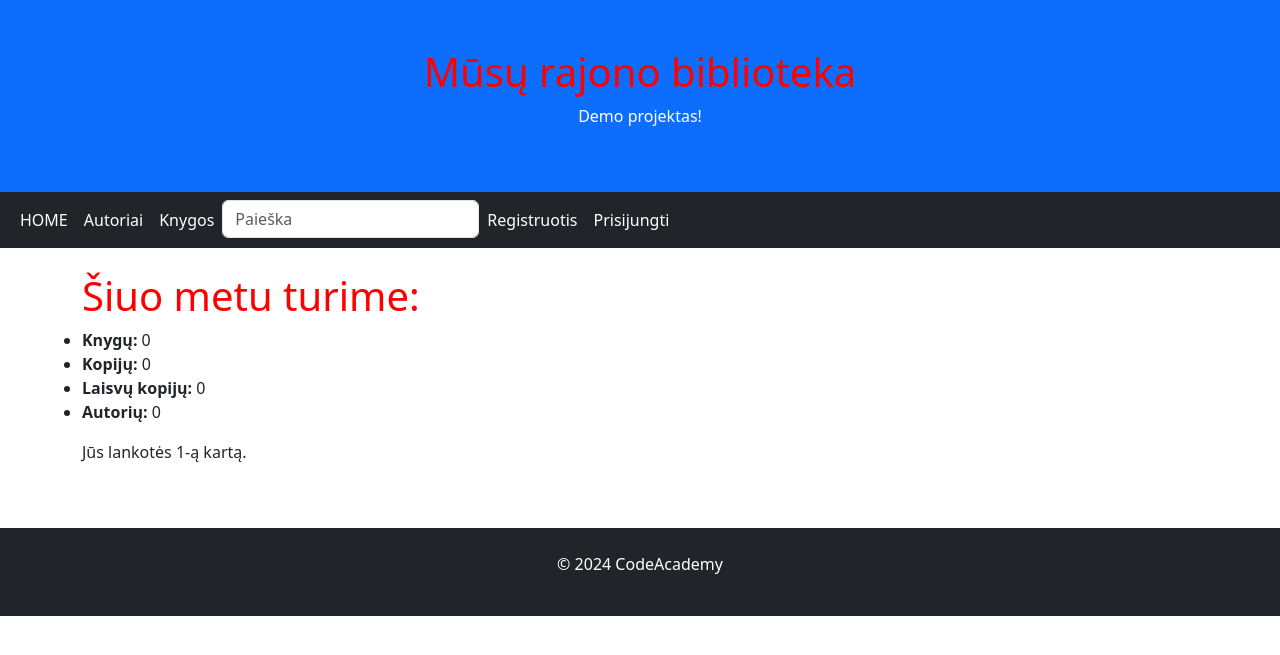
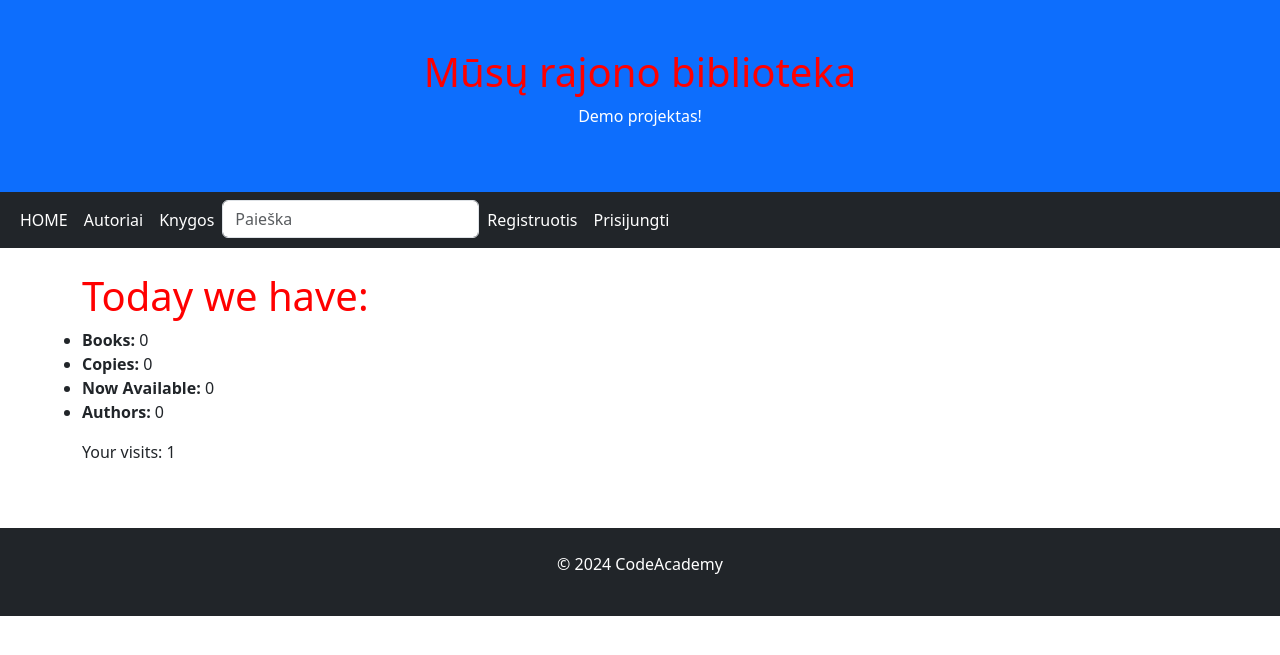
Before and after one commit to DonatasNoreika/my_library_202403, a Django app: page /library/ in a window 1280 px wide. Shown: the top 655 px of the page. Run offline with Django 5.2, Linux system fonts and the light colour scheme; data that the repository does not hold is empty.

Commit message:
11 +Padaryti index.html failo vertimai į lt

```diff
--- a/mysite/library/templates/index.html
+++ b/mysite/library/templates/index.html
@@ -1,14 +1,15 @@
 {% extends 'base.html' %}
-{% block "title" %}Mano svetainė{% endblock %}
+{% load i18n %}
+{% block "title" %}{% trans "My Website" %}{% endblock %}
 
 
 {% block "content" %}
-<h1>Šiuo metu turime:</h1>
+<h1>{% trans "Today we have:" %}</h1>
 <ul>
-   <li><strong>Knygų: </strong>{{ num_books }}</li>
-   <li><strong>Kopijų: </strong>{{ num_instances }}</li>
-   <li><strong>Laisvų kopijų: </strong>{{ num_instances_available }}</li>
-   <li><strong>Autorių: </strong>{{ num_authors }}</li>
+   <li><strong>{% trans "Books:" %} </strong>{{ num_books }}</li>
+   <li><strong>{% trans "Copies:" %} </strong>{{ num_instances }}</li>
+   <li><strong>{% trans "Now Available:" %} </strong>{{ num_instances_available }}</li>
+   <li><strong>{% trans "Authors:" %} </strong>{{ num_authors }}</li>
 </ul>
-<p>Jūs lankotės {{ num_visits }}-ą kartą.</p>
+<p>{% blocktrans %}Your visits: {{ num_visits }}{% endblocktrans %}</p>
 {% endblock %}
```
Also changed, not shown: mysite/library/locale/lt/LC_MESSAGES/django.po (added), 1 other file.
